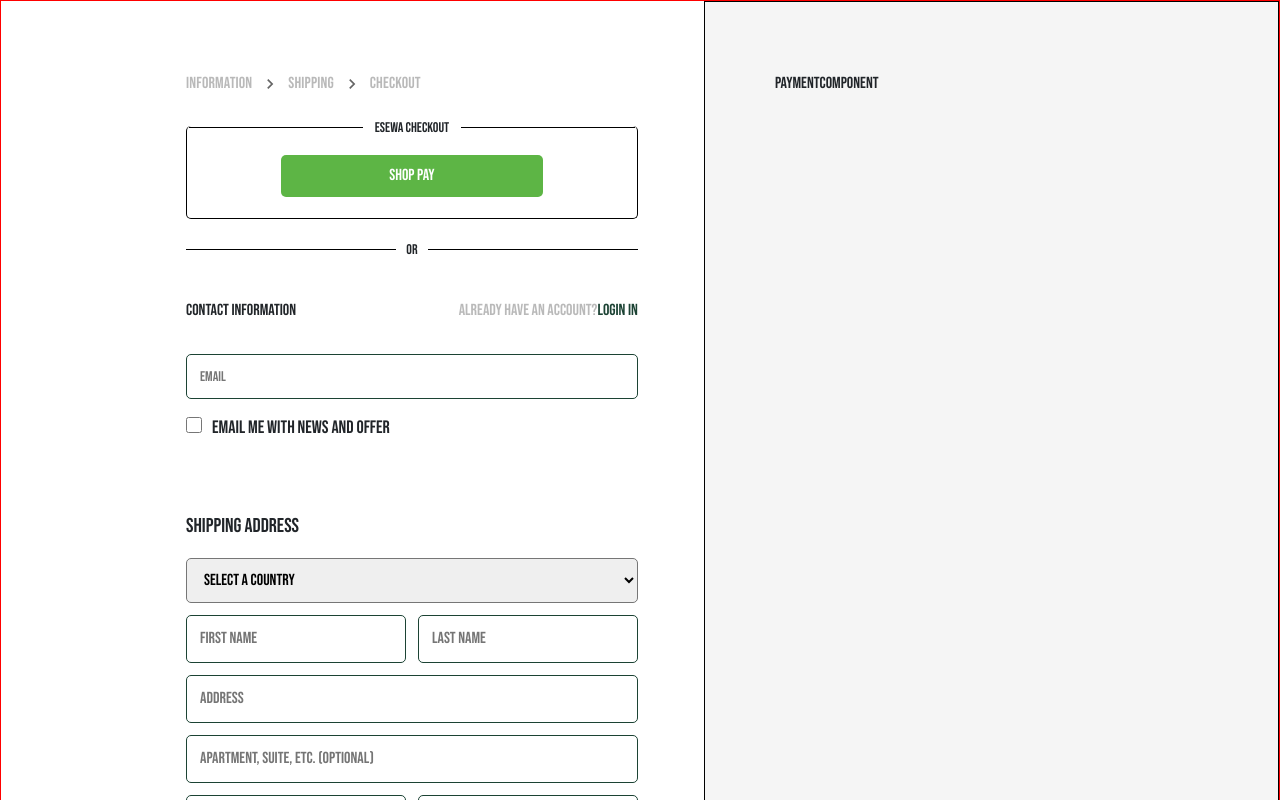
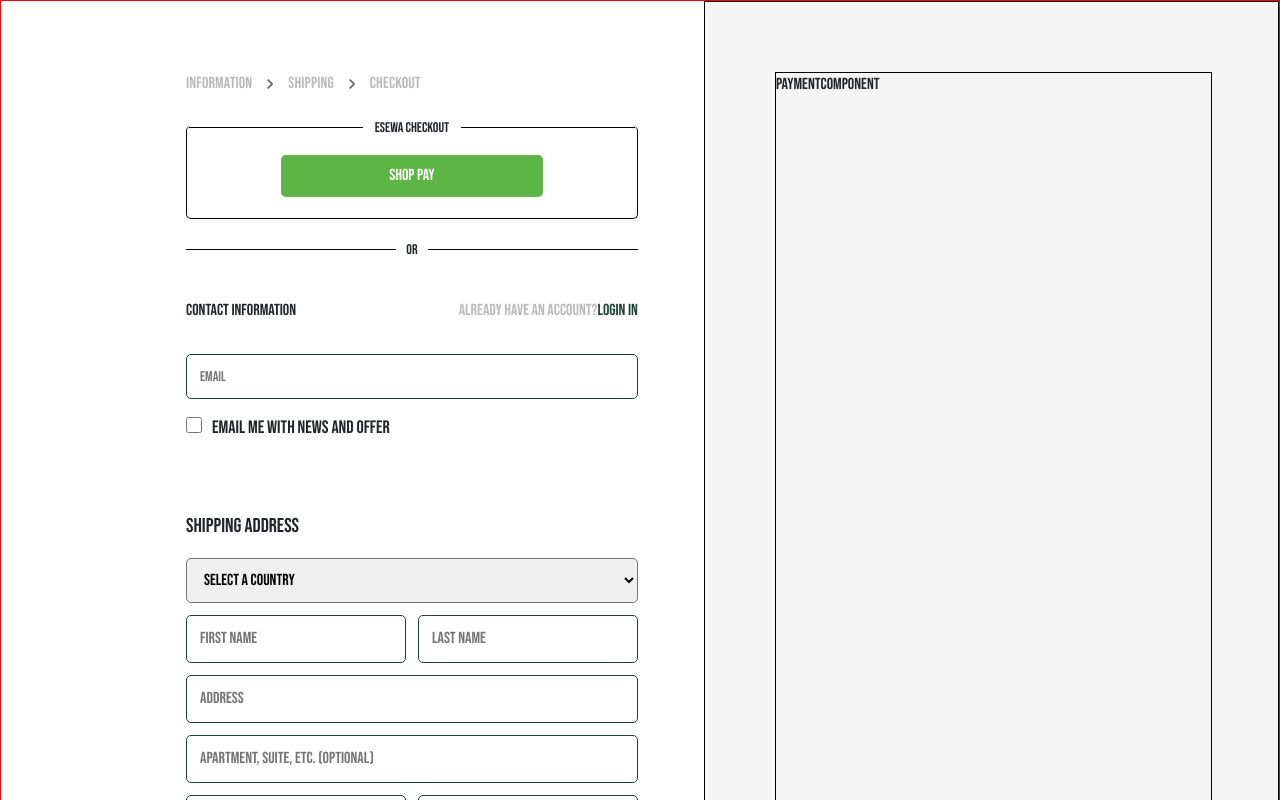
Before and after one commit to mindXcape/phasezero-clothing, a React (Vite) app: page /checkout in a window 1280 px wide. Shown: the top 800 px of the page. Built offline with nearby package versions, Linux system fonts and the light colour scheme.

Commit message:
PHS-30 git issue with merge

```diff
--- a/src/components/Checkout/PaymentComponent.tsx
+++ b/src/components/Checkout/PaymentComponent.tsx
@@ -1,7 +1,8 @@
 import React from 'react';
+import '../../scss/main.scss';
 
 function PaymentComponent() {
-  return <div>PaymentComponent</div>;
+  return <div className='item__payment__wrapper'>PaymentComponent</div>;
 }
 
 export default PaymentComponent;
--- a/src/scss/components/_checkoutAccordion.scss
+++ b/src/scss/components/_checkoutAccordion.scss
@@ -2,4 +2,6 @@
 
 .accordion__wrapper {
   height: 100%;
+  border: none;
+  outline: none;
 }
--- /dev/null
+++ b/src/scss/components/_paymentComponent.scss
@@ -0,0 +1,5 @@
+@import '../abstracts/mixins';
+
+.item__payment__wrapper {
+  border: 1px solid blue;
+}
--- a/src/scss/components/_paymentInfo.scss
+++ b/src/scss/components/_paymentInfo.scss
@@ -25,6 +25,8 @@
     height: auto;
   }
   .payment__wrapper {
+    border: 1px solid black;
     height: 100%;
+    width: 100%;
   }
 }
```
